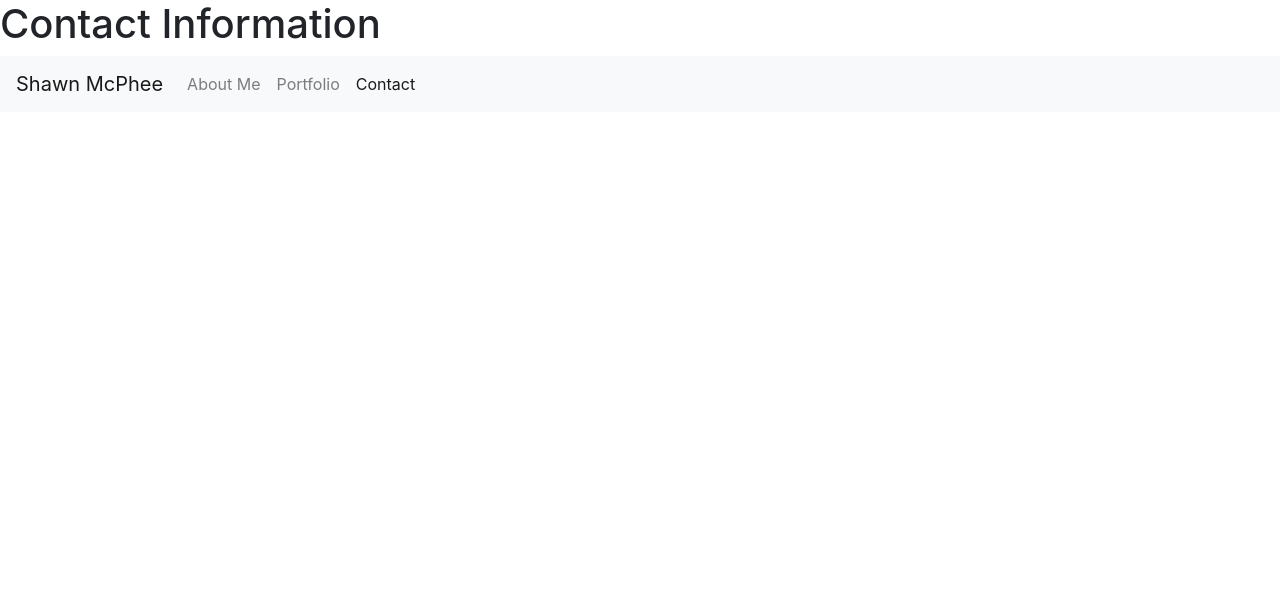
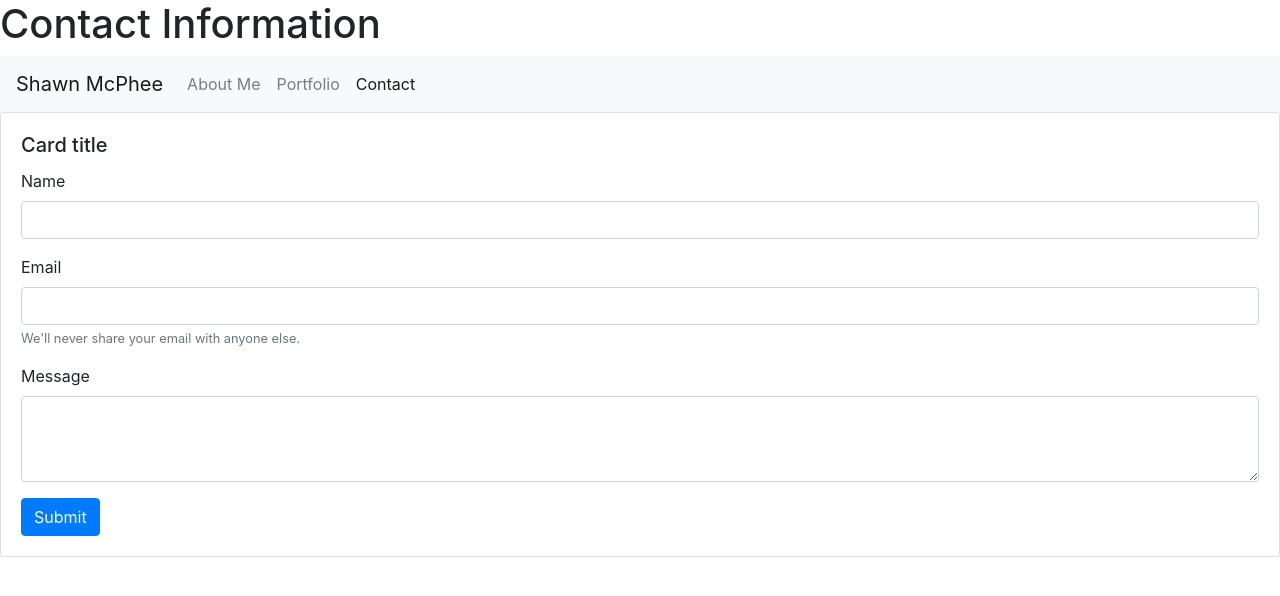
Before and after one commit to scmcphee9/portfolio, a plain HTML site: page contact.html in a window 1280 px wide. Drawn offline with nearby package versions, Linux system fonts and the light colour scheme.

Commit message:
added card and form for contact information

```diff
--- a/contact.html
+++ b/contact.html
@@ -39,6 +39,46 @@
     </nav>
     <!-- Navbar End -->
 
+    <!-- contact card start -->
+    <div class="card">
+      <div class="card-body">
+        <h5 class="card-title">Card title</h5>
+        <form>
+          <div class="form-group">
+            <label for="exampleInputEmail1">Name</label>
+            <input
+              type="email"
+              class="form-control"
+              id="exampleInputEmail1"
+              aria-describedby="emailHelp"
+            />
+          </div>
+          <div class="form-group">
+            <label for="exampleInputPassword1">Email</label>
+            <input
+              type="password"
+              class="form-control"
+              id="exampleInputPassword1"
+            />
+            <small id="emailHelp" class="form-text text-muted"
+              >We'll never share your email with anyone else.</small
+            >
+          </div>
+          <div class="form-group">
+            <label for="exampleFormControlTextarea1">Message</label>
+            <textarea
+              class="form-control"
+              id="exampleFormControlTextarea1"
+              rows="3"
+            ></textarea>
+          </div>
+          <button type="submit" class="btn btn-primary">Submit</button>
+        </form>
+      </div>
+    </div>
+
+    <!-- contact card end -->
+
     <!-- Bootstrap JS link source -->
     <script
       src="https://code.jquery.com/jquery-3.5.1.slim.min.js"
```
